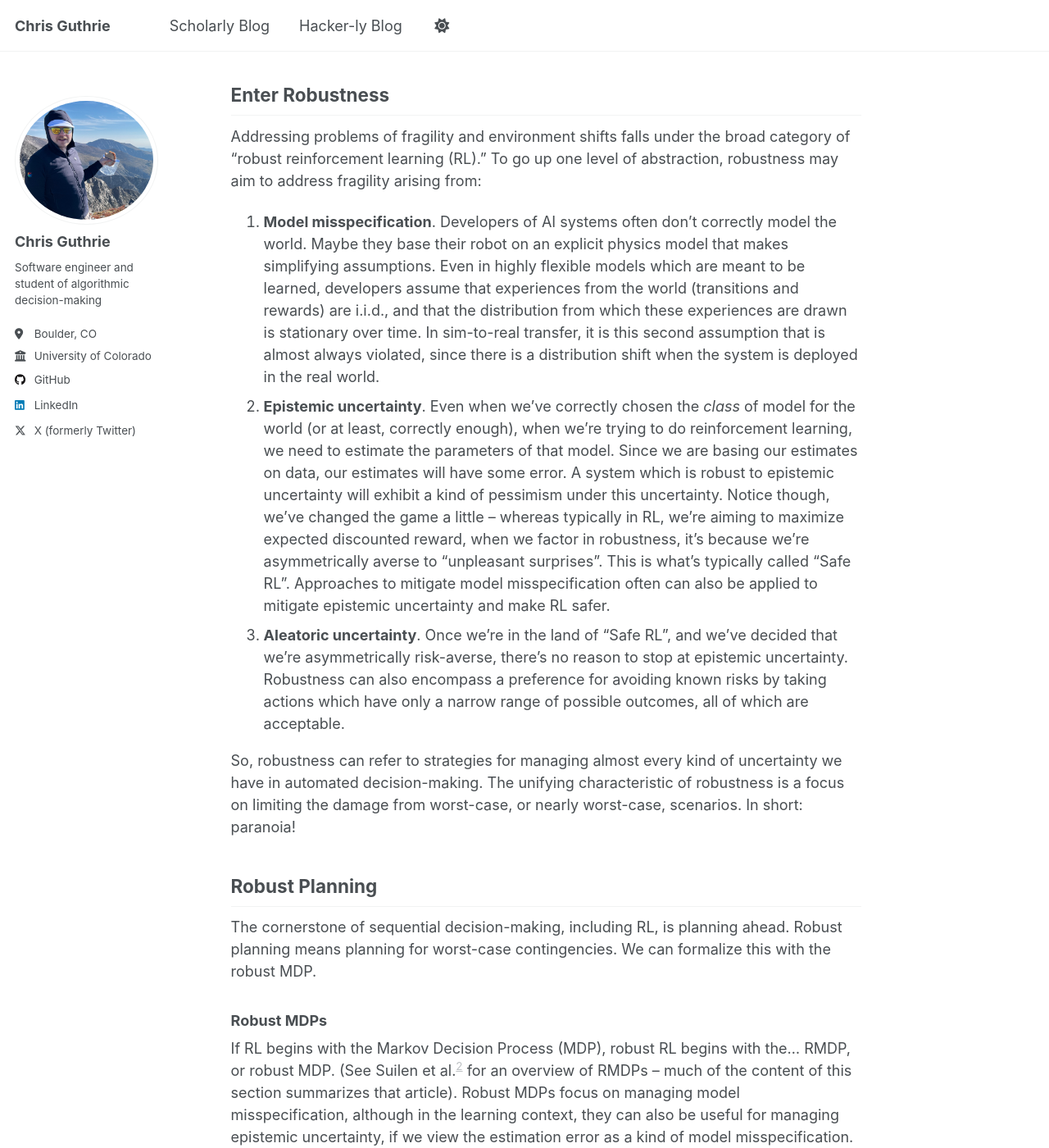
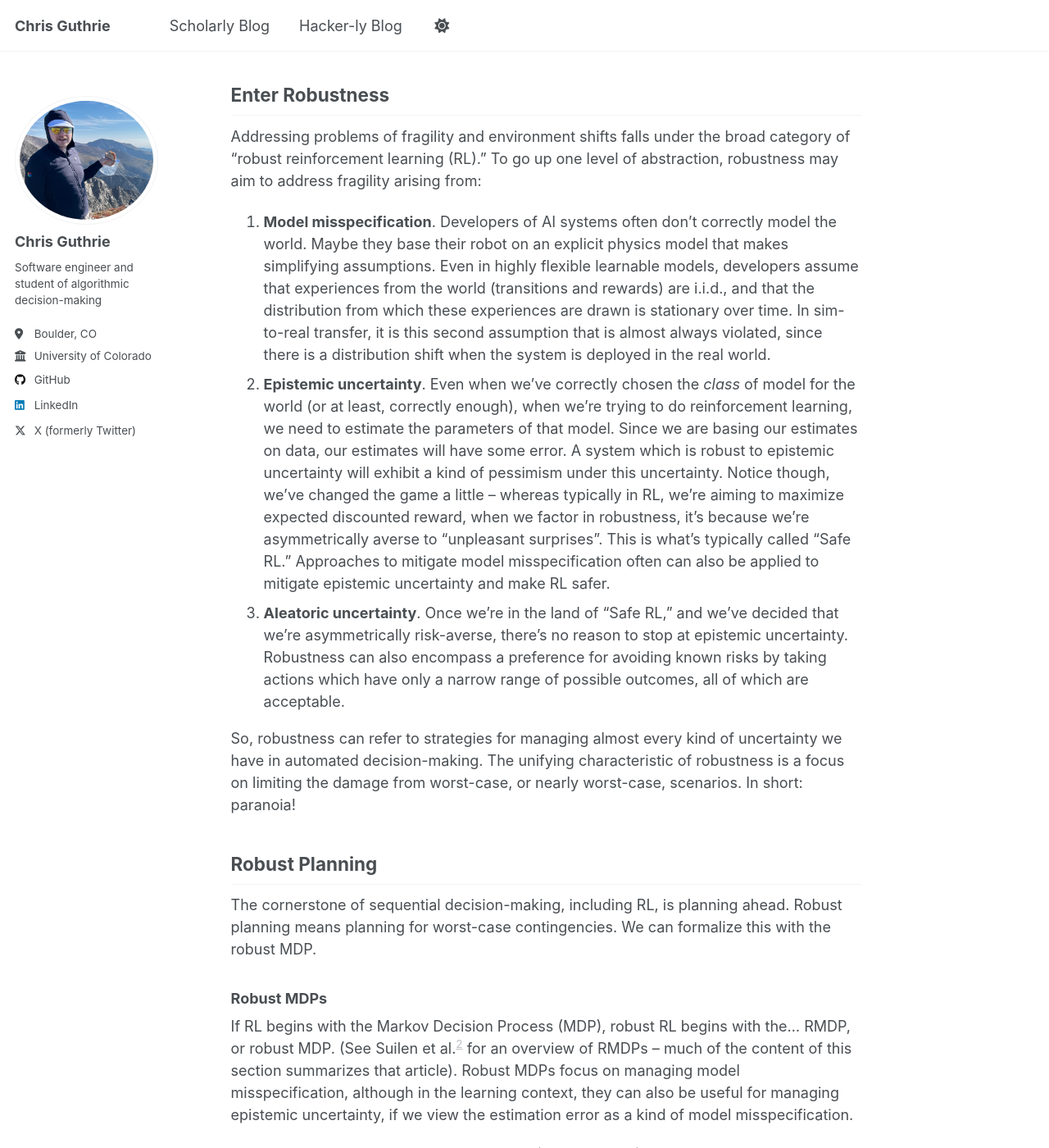
Before and after one commit to guthriec/chriswguthrie, a Jekyll site: the page built from _posts/2025-10-23-robust-mdps.md, in a window 1280 px wide and 1400 px high, scrolled down 1584 px. Shown: the whole window at 82% size. Built offline with Jekyll 4.4.1, drawn with Linux system fonts in a browser that asks for light colours; a script that is not in the unit is left out; comment, search, counter and statistics services are not loaded; some of the changed text lies outside the part shown.

```diff
--- a/_posts/2025-10-23-robust-mdps.md
+++ b/_posts/2025-10-23-robust-mdps.md
@@ -32,9 +32,9 @@ So I wonder whether the sim-to-real problem *was* fundamentally solved in the ro
 
 Addressing problems of fragility and environment shifts falls under the broad category of "robust reinforcement learning (RL)." To go up one level of abstraction, robustness may aim to address fragility arising from:
 
-1. **Model misspecification**. Developers of AI systems often don't correctly model the world. Maybe they base their robot on an explicit physics model that makes simplifying assumptions. Even in highly flexible models which are meant to be learned, developers assume that experiences from the world (transitions and rewards) are i.i.d., and that the distribution from which these experiences are drawn is stationary over time. In sim-to-real transfer, it is this second assumption that is almost always violated, since there is a distribution shift when the system is deployed in the real world.
-1. **Epistemic uncertainty**. Even when we've correctly chosen the *class* of model for the world (or at least, correctly enough), when we're trying to do reinforcement learning, we need to estimate the parameters of that model. Since we are basing our estimates on data, our estimates will have some error. A system which is robust to epistemic uncertainty will exhibit a kind of pessimism under this uncertainty. Notice though, we've changed the game a little -- whereas typically in RL, we're aiming to maximize expected discounted reward, when we factor in robustness, it's because we're asymmetrically averse to "unpleasant surprises". This is what's typically called "Safe RL". Approaches to mitigate model misspecification often can also be applied to mitigate epistemic uncertainty and make RL safer.
-1. **Aleatoric uncertainty**. Once we're in the land of "Safe RL", and we've decided that we're asymmetrically risk-averse, there's no reason to stop at epistemic uncertainty. Robustness can also encompass a preference for avoiding known risks by taking actions which have only a narrow range of possible outcomes, all of which are acceptable.
+1. **Model misspecification**. Developers of AI systems often don't correctly model the world. Maybe they base their robot on an explicit physics model that makes simplifying assumptions. Even in highly flexible learnable models, developers assume that experiences from the world (transitions and rewards) are i.i.d., and that the distribution from which these experiences are drawn is stationary over time. In sim-to-real transfer, it is this second assumption that is almost always violated, since there is a distribution shift when the system is deployed in the real world.
+1. **Epistemic uncertainty**. Even when we've correctly chosen the *class* of model for the world (or at least, correctly enough), when we're trying to do reinforcement learning, we need to estimate the parameters of that model. Since we are basing our estimates on data, our estimates will have some error. A system which is robust to epistemic uncertainty will exhibit a kind of pessimism under this uncertainty. Notice though, we've changed the game a little -- whereas typically in RL, we're aiming to maximize expected discounted reward, when we factor in robustness, it's because we're asymmetrically averse to "unpleasant surprises". This is what's typically called "Safe RL." Approaches to mitigate model misspecification often can also be applied to mitigate epistemic uncertainty and make RL safer.
+1. **Aleatoric uncertainty**. Once we're in the land of "Safe RL," and we've decided that we're asymmetrically risk-averse, there's no reason to stop at epistemic uncertainty. Robustness can also encompass a preference for avoiding known risks by taking actions which have only a narrow range of possible outcomes, all of which are acceptable.
 
 So, robustness can refer to strategies for managing almost every kind of uncertainty we have in automated decision-making. The unifying characteristic of robustness is a focus on limiting the damage from worst-case, or nearly worst-case, scenarios. In short: paranoia!
 
@@ -125,13 +125,13 @@ Beyond the frequentist confidence interval, there seems to be a wide variety of
 
 ### Risk-Sensitive RL
 
-Similar to robust learning (but not taking a hard worst-case view of the problem) is risk-sensitive RL, which uses explicitly risk-averse transformations of the reward, for example CVaR[^cvar], to train risk-averse policies and avoid catastrophic outcomes.
+Similar to robust learning (but not taking a hard worst-case view of the problem) is risk-sensitive RL, which uses explicitly risk-averse transformations of the reward, for example, CVaR[^cvar], to train risk-averse policies and avoid catastrophic outcomes.
 
 [^cvar]: Hiraoka, T., Imagawa, T., Mori, T., Onishi, T., & Tsuruoka, Y. (2019). Learning robust options by conditional value at risk optimization. Advances in Neural Information Processing Systems, 32.
 
 ### Conservative Q-Learning
 
-One successful approach, called conservative Q-Learning[^cql], regularizes Q function approximation to underestimate Q values out-of-distribution, effectively biasing assumptions towards the worst-case and "robustifying" the resulting policy.
+One successful approach, called conservative Q-learning[^cql], regularizes Q function approximation to underestimate Q values out-of-distribution, effectively biasing assumptions towards the worst-case and "robustifying" the resulting policy.
 
 [^cql]: Kumar, A., Zhou, A., Tucker, G., & Levine, S. (2020). Conservative q-learning for offline reinforcement learning. Advances in neural information processing systems, 33, 1179-1191.
 
```
Also changed, not shown: other parts of _posts/2025-10-23-robust-mdps.md (+4 -4 lines).
